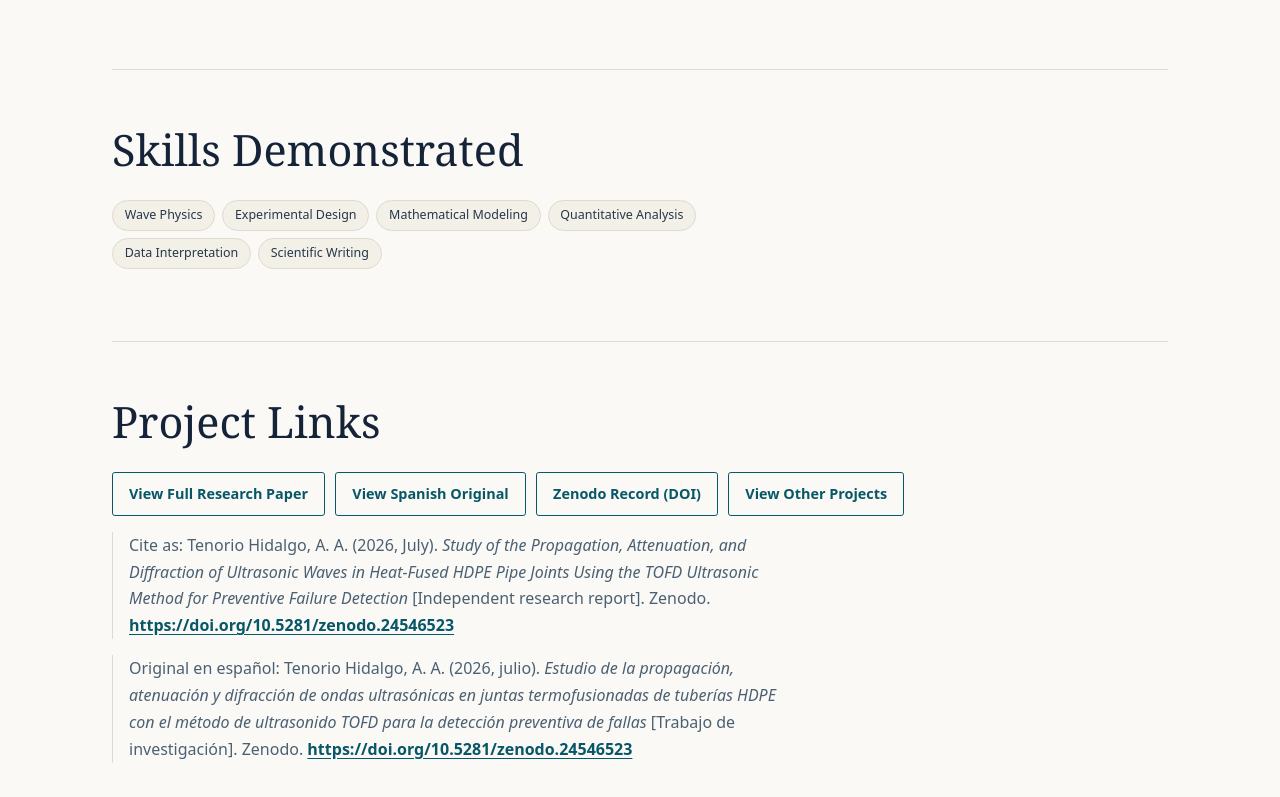
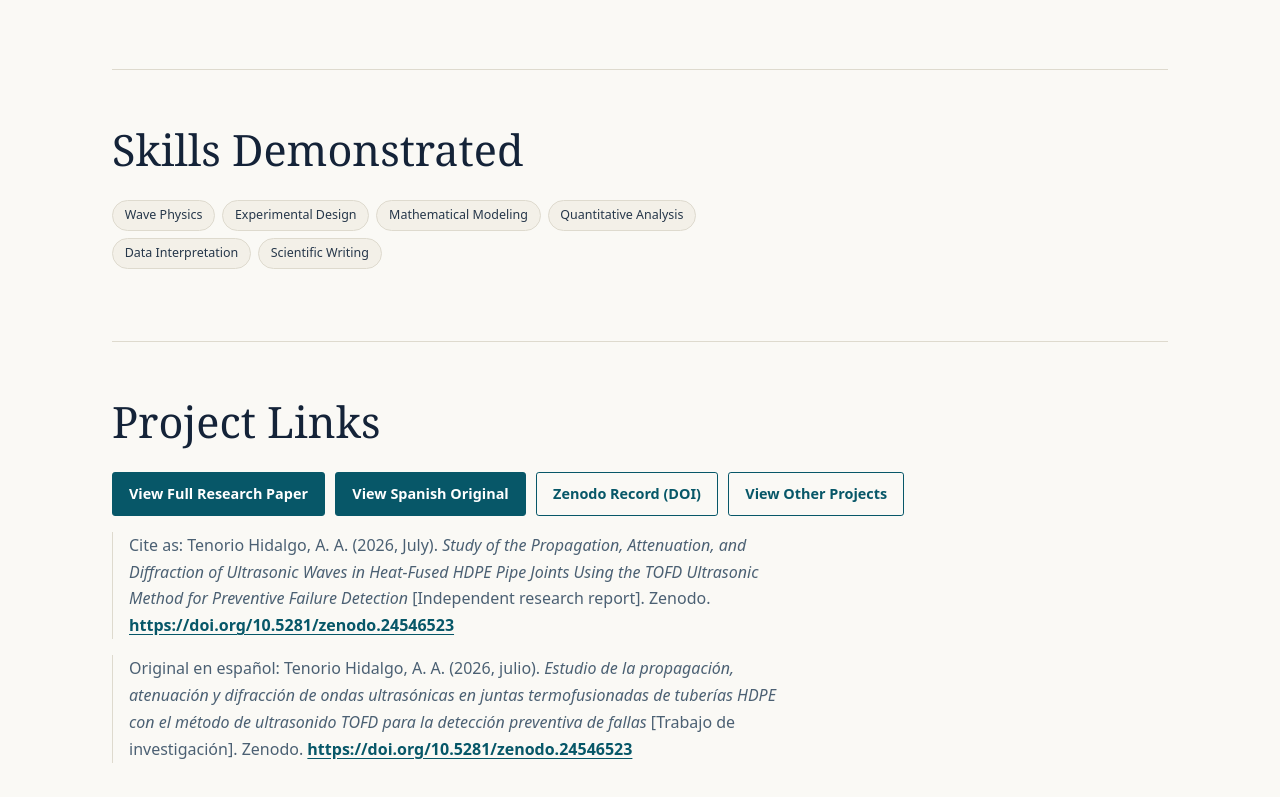
Before and after one commit to angel-tenorio/academic-research-portfolio, a plain HTML site: page ultrasonic-waves.html in a window 1280 px wide. Shown: the part 5842-6639 px from the top of the page. Drawn offline with Linux system fonts and the light colour scheme.

Commit message:
Style active project link buttons

```diff
--- a/style.css
+++ b/style.css
@@ -5,3 +5,5 @@ main{max-width:74rem;margin:auto;padding:0 clamp(1.15rem,5vw,4rem) 4rem}h1,h2,h3
 @media(max-width:43rem){.entry,.gallery{grid-template-columns:1fr}.entry{gap:1rem}.entry figure{max-width:33rem}}
 
 .project-link-buttons{display:flex;flex-wrap:wrap;gap:.65rem}.project-link-buttons button,.project-link-buttons a{border:1px solid var(--teal);border-radius:.18rem;padding:.7rem 1rem;font:650 .9rem/1.35 system-ui,sans-serif;text-decoration:none}.project-link-buttons button{background:var(--teal);color:#fff;cursor:default}.project-link-buttons a{background:var(--paper);color:var(--teal)}
+
+.project-link-buttons a.primary{background:var(--teal);color:#fff}.project-link-buttons a:hover{filter:brightness(.93)}
```
